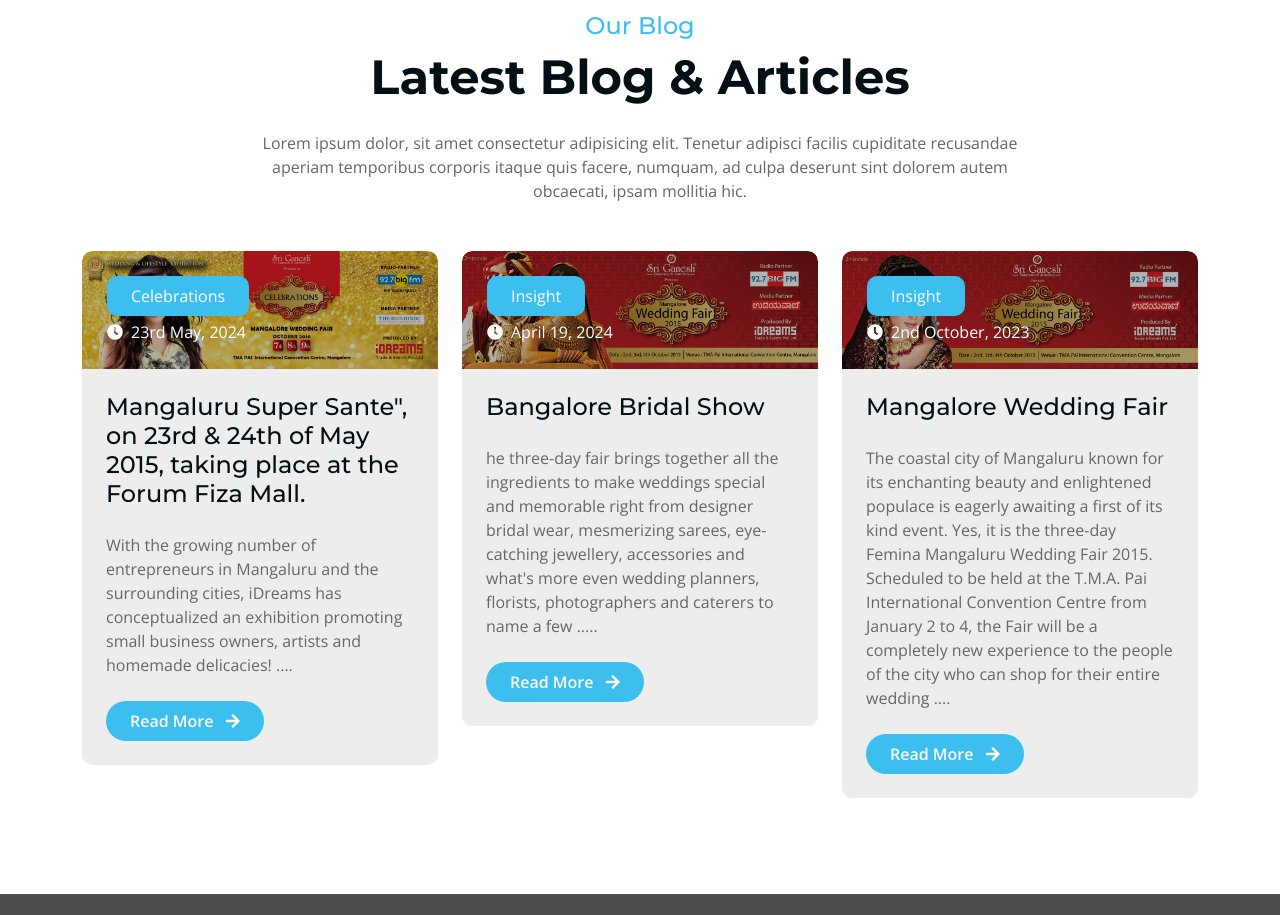
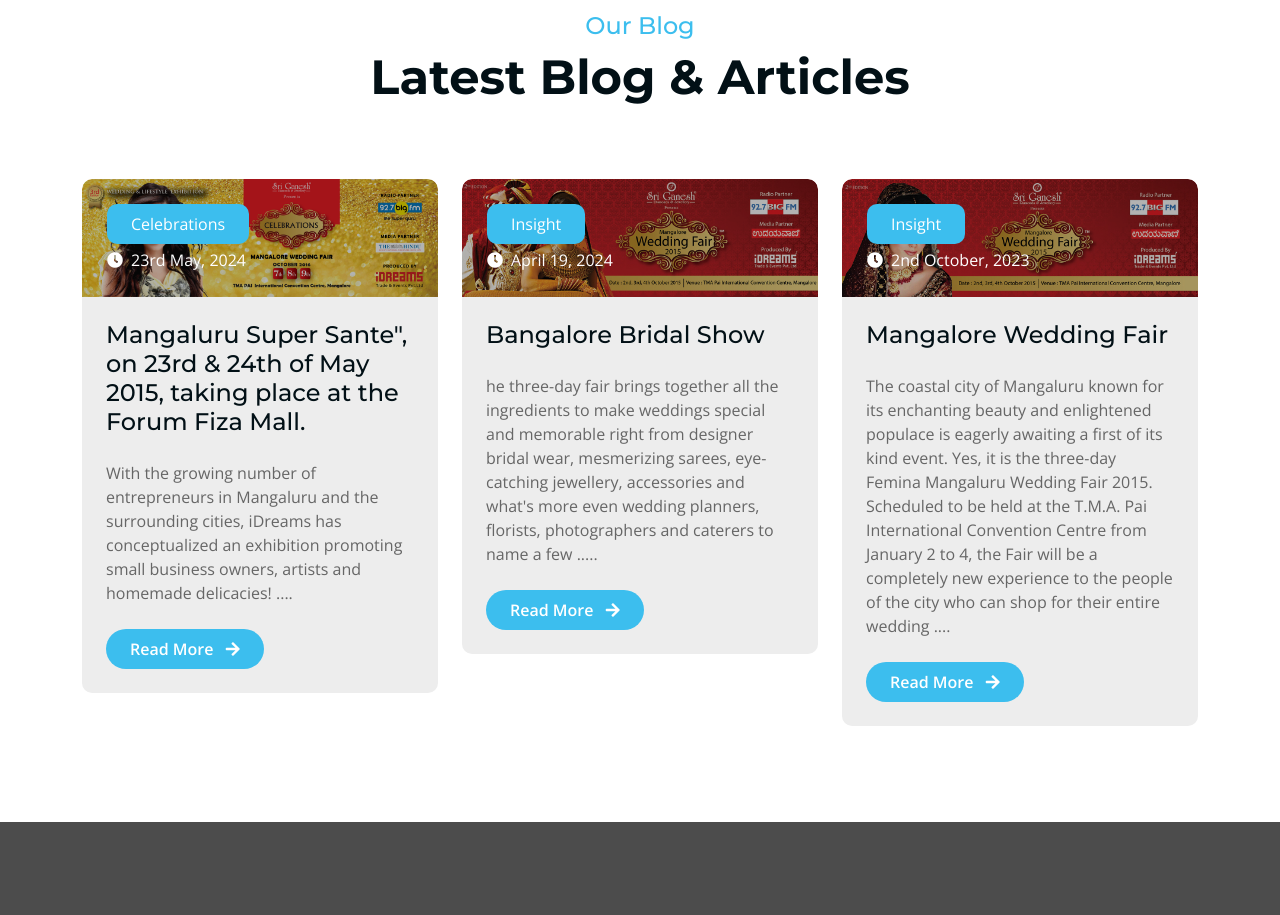
Before and after one commit to JuanSujay/dream, a plain HTML site: page index.html in a window 1280 px wide. Shown: the part 1900-2815 px from the top of the page. Drawn offline with nearby package versions, Linux system fonts and the light colour scheme.

Commit message:
Update index.html

```diff
--- a/index.html
+++ b/index.html
@@ -192,7 +192,7 @@
                 <div class="text-center mx-auto pb-5 wow fadeInUp" data-wow-delay="0.2s" style="max-width: 800px;">
                     <h4 class="text-primary">Our Blog</h4>
                     <h1 class="display-5 mb-4">Latest Blog & Articles</h1>
-                    <p class="mb-0">Lorem ipsum dolor, sit amet consectetur adipisicing elit. Tenetur adipisci facilis cupiditate recusandae aperiam temporibus corporis itaque quis facere, numquam, ad culpa deserunt sint dolorem autem obcaecati, ipsam mollitia hic.
+                    <p class="mb-0">
                     </p>
                 </div>
                 <div class="row g-4">
```
